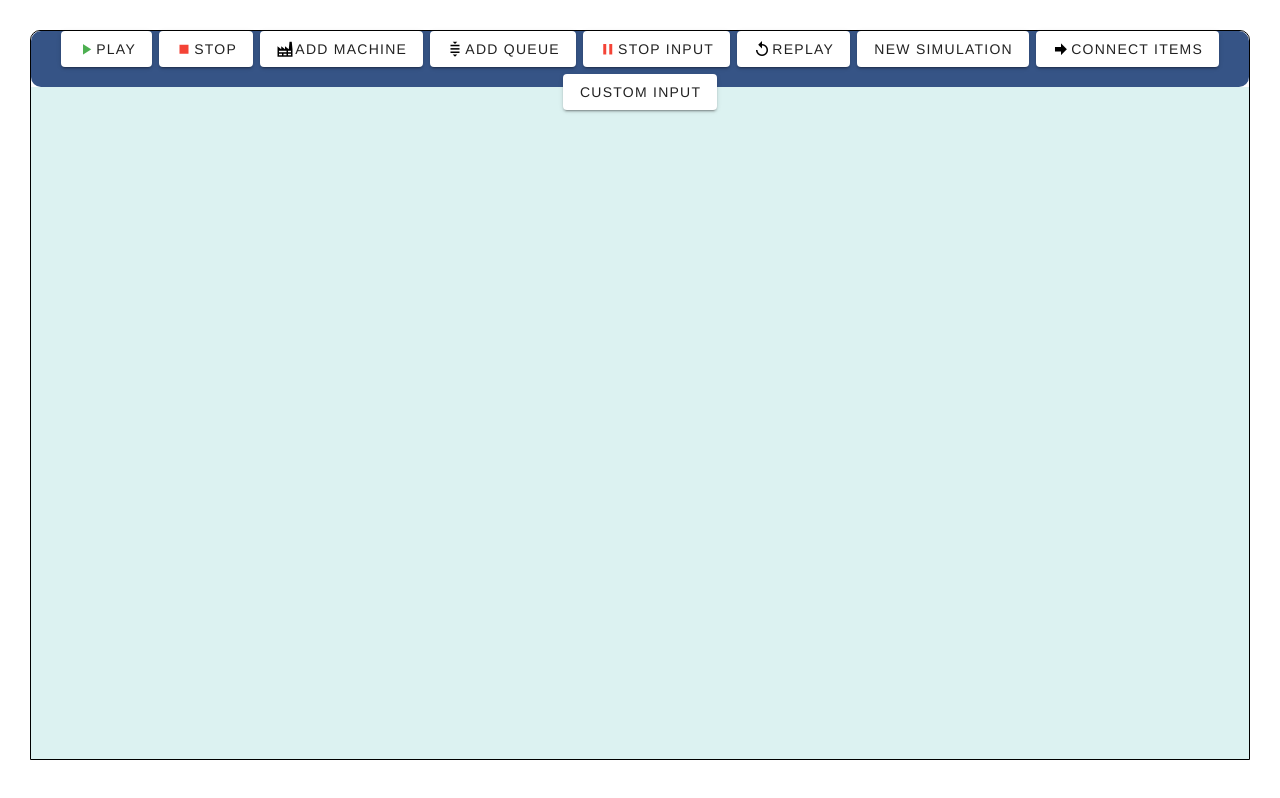
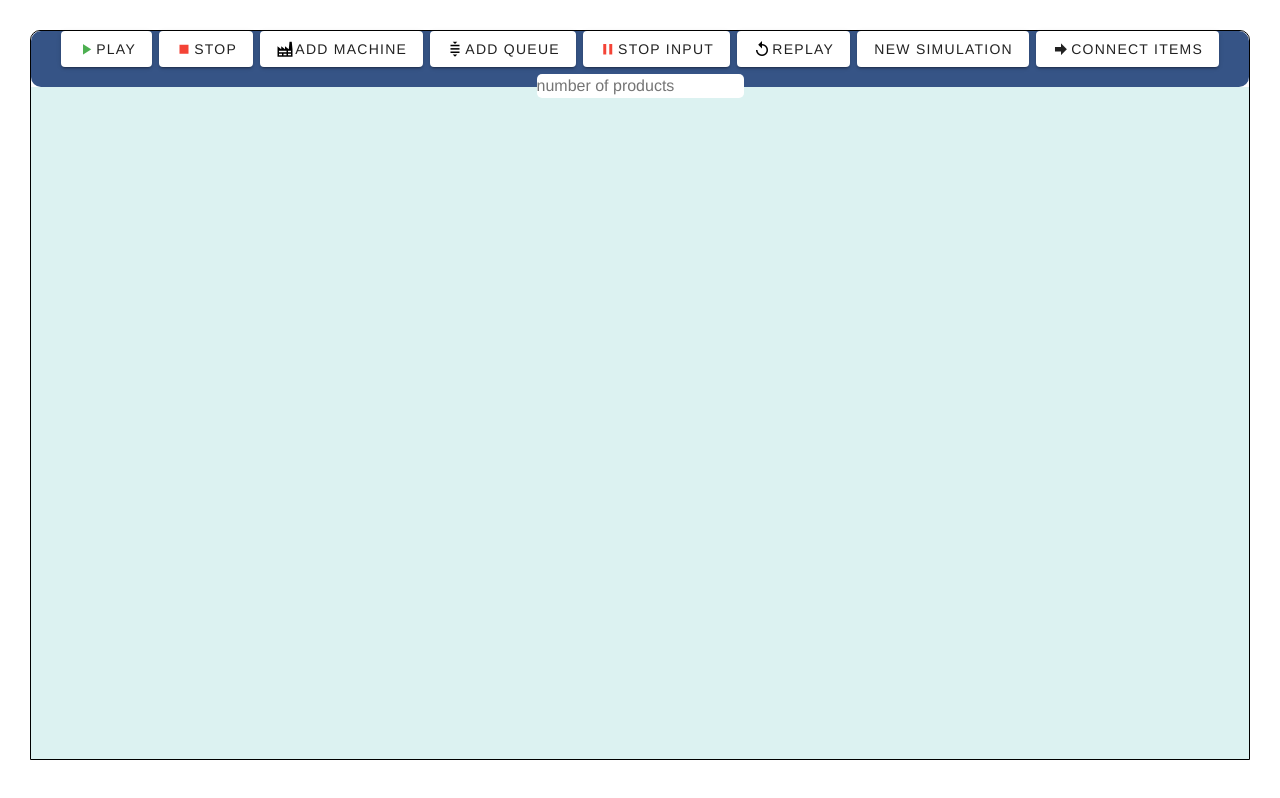
Before and after one commit to abdelrahmanbassam/Producer-Simulation, a Vue app in the folder frontend/: page / in a window 1280 px wide. Built offline with nearby package versions, Linux system fonts and the light colour scheme.

Commit message:
number of products box

```diff
--- a/frontend/src/components/taskBar.vue
+++ b/frontend/src/components/taskBar.vue
@@ -1,53 +1,9 @@
 <template>
   <div class="hello">
-    <v-dialog v-model="isActive" persistent width="1024">
-        <template v-slot:activator="{ props }">
-    <v-btn class="btn" v-for="(but,index) in buttons" :key="index" @click="handleclick(index)" :class="{ 'clicked': clickedButton === index }" v-bind="props">
+    <v-btn class="btn" v-for="(but,index) in buttons" :key="index" @click="handleclick(index)" :class="{ 'clicked': clickedButton === index }">
       <v-icon v-if="icons[index]!==''" :color="iconcolors[index]">{{ icons[index] }}</v-icon>
       {{ but }}</v-btn>
-
-      </template>
-      <v-card>
-        <v-card-title>
-          <span class="text-h5">Custom colors</span>
-        </v-card-title>
-        <v-card-text>
-          <v-container>
-            <v-row>
-              <v-col cols="12" sm="6" md="4">
-                <v-text-field
-                  label="Enter the colors"
-                  required
-                  v-model="writtencolor"
-                ></v-text-field>
-              </v-col>
-            </v-row>
-            <v-row>
-              <v-list lines="one">
-                <v-list-item
-                  v-for="(n,index) in customcolors"
-                  :key="index"
-                  :title="n"
-                ></v-list-item>
-              </v-list>
-            </v-row>
-          </v-container>
-        </v-card-text>
-        <v-card-actions>
-          <v-spacer></v-spacer>
-          <v-btn color="blue-darken-1" variant="text" @click="isActive = false">
-            Close
-          </v-btn>
-          <v-btn
-            color="blue-darken-1"
-            variant="text"
-            @click="addColor(writtencolor)"
-          >
-            Save
-          </v-btn>
-        </v-card-actions>
-      </v-card>
-    </v-dialog>
+      <input type="number" style="background-color: white; border-radius: 5px;" placeholder="number of products" min="0" v-model="numberOfProducts">
   </div>
 </template>
 
@@ -58,13 +14,13 @@ export default {
   name: 'taskBar',
   data:()=>({
 
-    buttons:["play","Stop","Add Machine","Add Queue","Stop input","Replay", "New Simulation",'connect items','custom Input'],
-    icons:["mdi-play","mdi-stop",'mdi-factory','mdi-queue-first-in-last-out','mdi-pause','mdi-replay','','mdi-arrow-right-bold',''],
-    iconcolors:["green",'red','black','black','red','black','black','black'],
+    buttons:["play","Stop","Add Machine","Add Queue","Stop input","Replay", "New Simulation",'connect items'],
+    icons:["mdi-play","mdi-stop",'mdi-factory','mdi-queue-first-in-last-out','mdi-pause','mdi-replay','','mdi-arrow-right-bold'],
+    iconcolors:["green",'red','black','black','red','black','black'],
     clickedButton:null,
     customcolors:[],
     isActive:false,
-    writtencolor:'red'
+    numberOfProducts:'number of products',
   }),
   methods:{
     open(){
```
